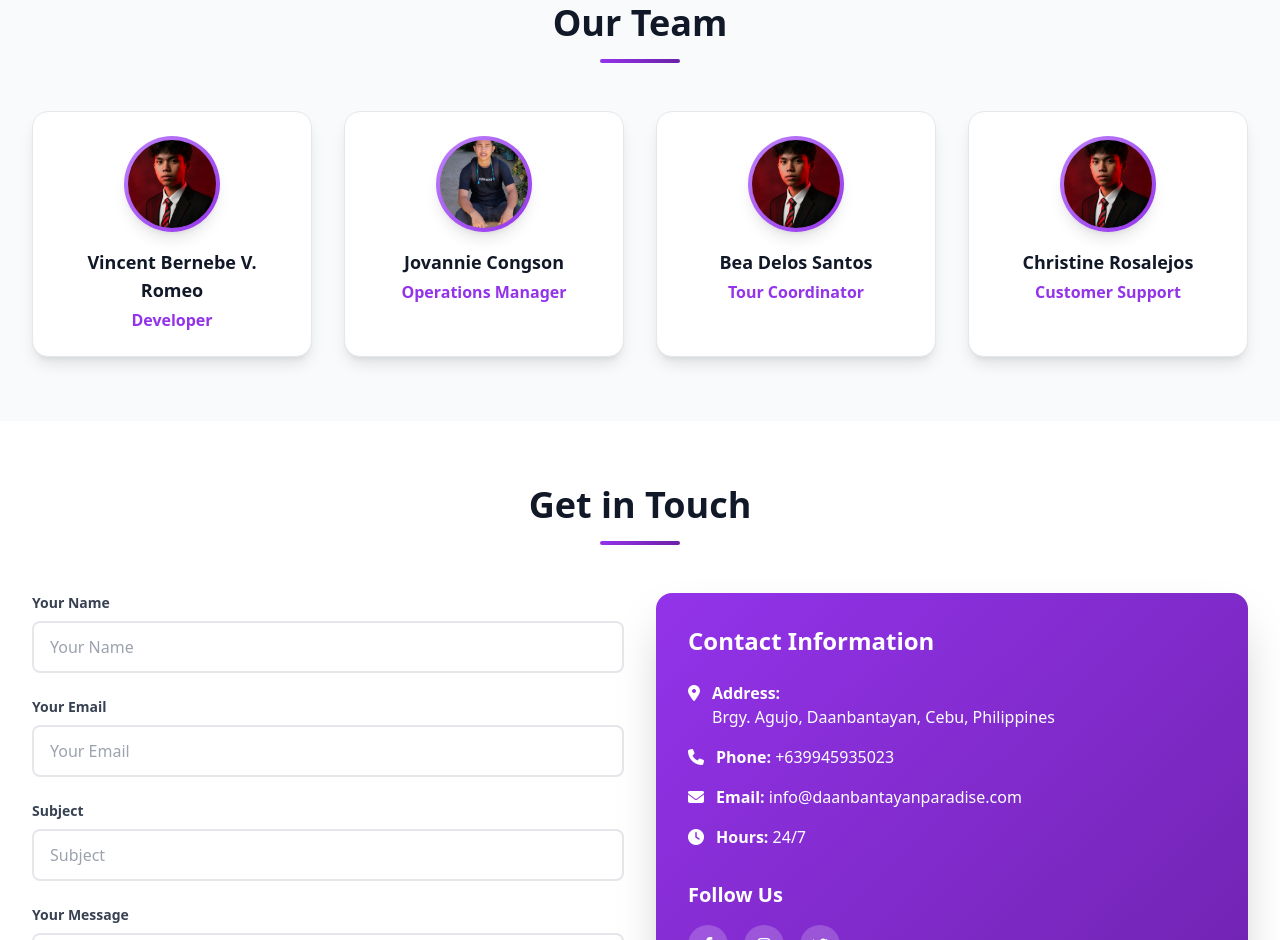
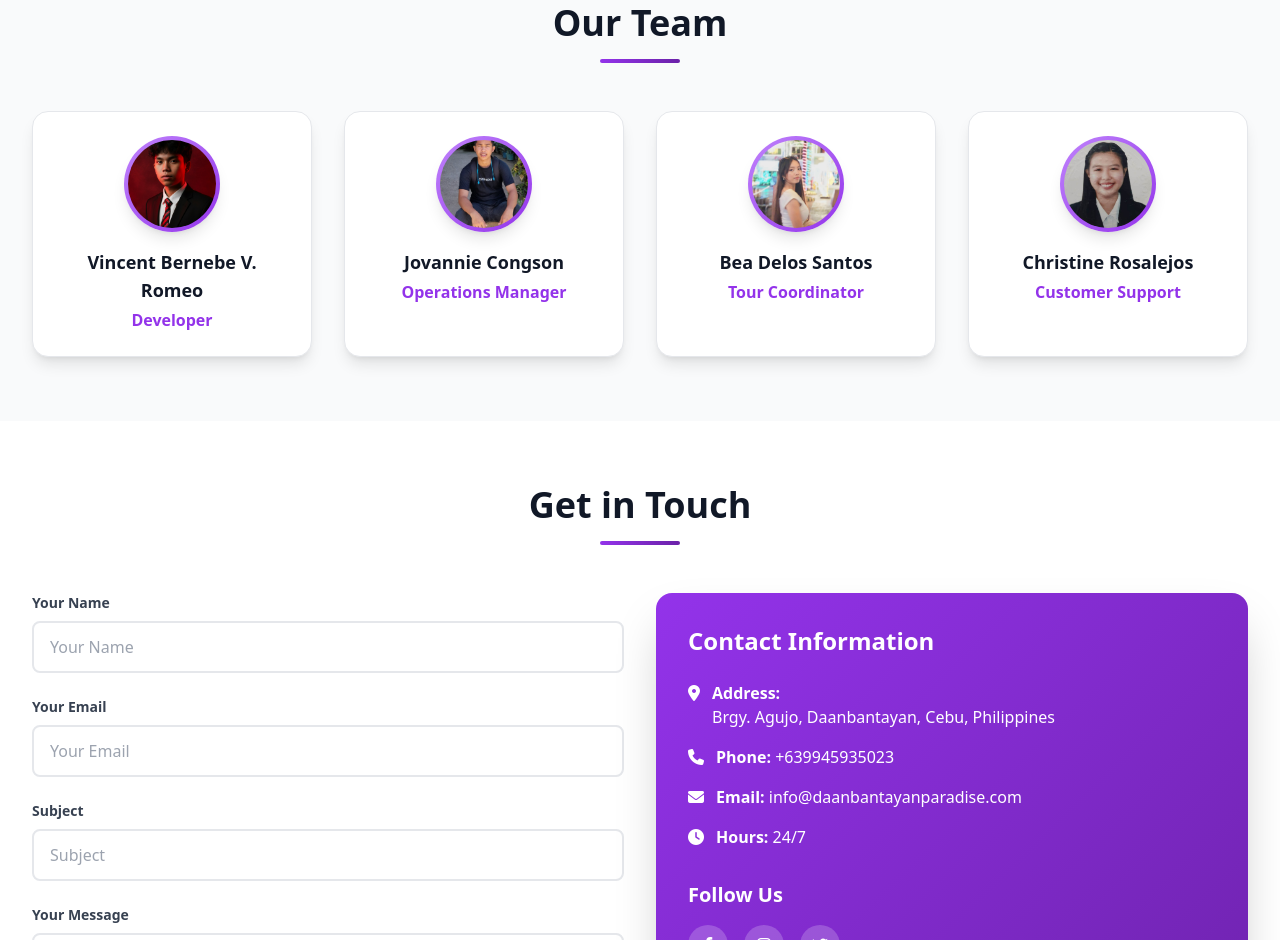
Before and after one commit to DaisuKiee/Final-Project, a website: page public/index.html in a window 1280 px wide. Shown: the part 5109-6049 px from the top of the page. Drawn offline with nearby package versions, Linux system fonts and the light colour scheme; no server answers.

Commit message:
Update index.html

```diff
--- a/public/index.html
+++ b/public/index.html
@@ -358,14 +358,14 @@
                 </div>
                 <div class="bg-white dark:bg-gray-900 rounded-2xl p-6 text-center shadow-lg hover:shadow-2xl transition-all duration-300 hover:scale-105 border border-gray-200 dark:border-gray-700">
                     <div class="w-24 h-24 mx-auto mb-4 rounded-full bg-gradient-to-br from-purple-400 to-purple-600 p-1 shadow-lg">
-                        <img src="img/Daisu.jpg" alt="Bea Delos Santos" class="w-full h-full rounded-full object-cover" onerror="this.style.background='linear-gradient(135deg, #a855f7 0%, #7e22ce 100%)'">
+                        <img src="img/bea.jpg" alt="Bea Delos Santos" class="w-full h-full rounded-full object-cover" onerror="this.style.background='linear-gradient(135deg, #a855f7 0%, #7e22ce 100%)'">
                     </div>
                     <h3 class="text-lg font-bold text-gray-900 dark:text-white mb-1">Bea Delos Santos</h3>
                     <p class="text-purple-600 dark:text-purple-400 font-semibold">Tour Coordinator</p>
                 </div>
                 <div class="bg-white dark:bg-gray-900 rounded-2xl p-6 text-center shadow-lg hover:shadow-2xl transition-all duration-300 hover:scale-105 border border-gray-200 dark:border-gray-700">
                     <div class="w-24 h-24 mx-auto mb-4 rounded-full bg-gradient-to-br from-purple-400 to-purple-600 p-1 shadow-lg">
-                        <img src="img/Daisu.jpg" alt="Christine Rosalejos" class="w-full h-full rounded-full object-cover" onerror="this.style.background='linear-gradient(135deg, #a855f7 0%, #7e22ce 100%)'">
+                        <img src="img/christine.jpg" alt="Christine Rosalejos" class="w-full h-full rounded-full object-cover" onerror="this.style.background='linear-gradient(135deg, #a855f7 0%, #7e22ce 100%)'">
                     </div>
                     <h3 class="text-lg font-bold text-gray-900 dark:text-white mb-1">Christine Rosalejos</h3>
                     <p class="text-purple-600 dark:text-purple-400 font-semibold">Customer Support</p>
```
